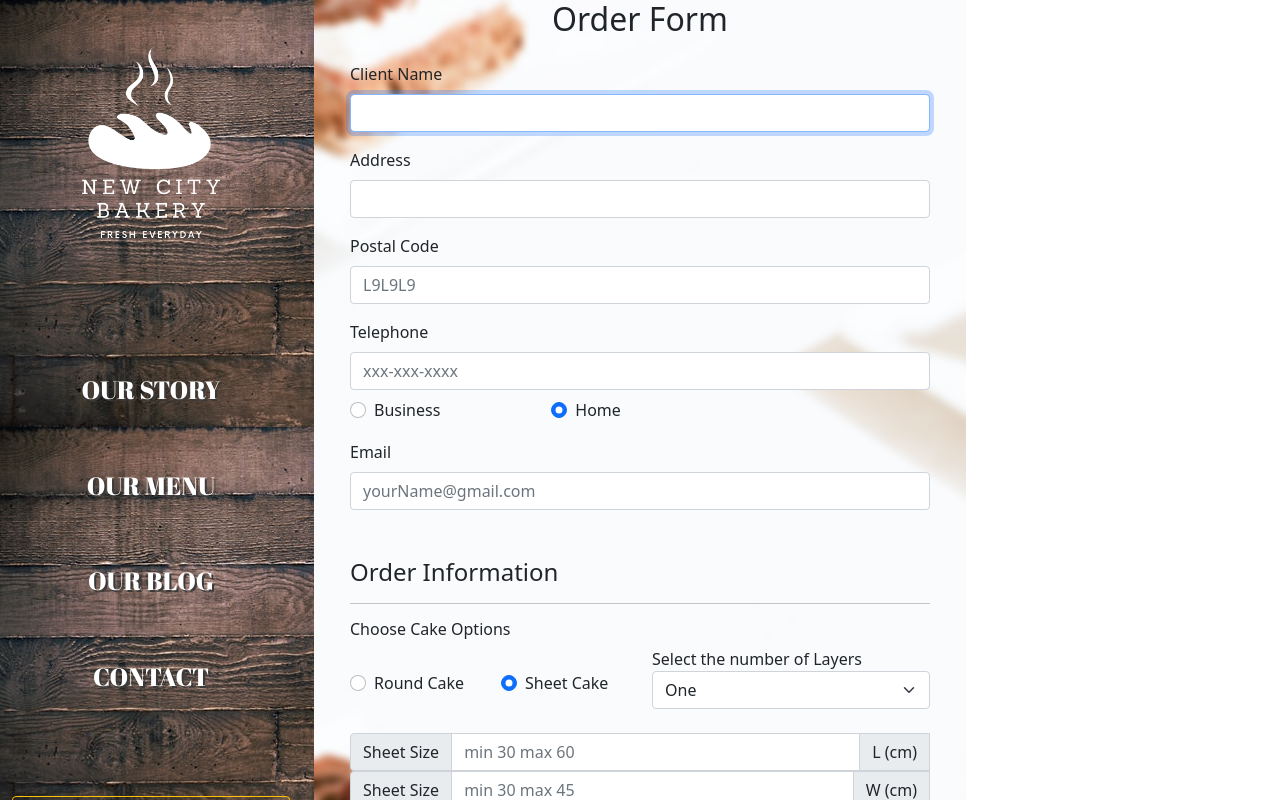
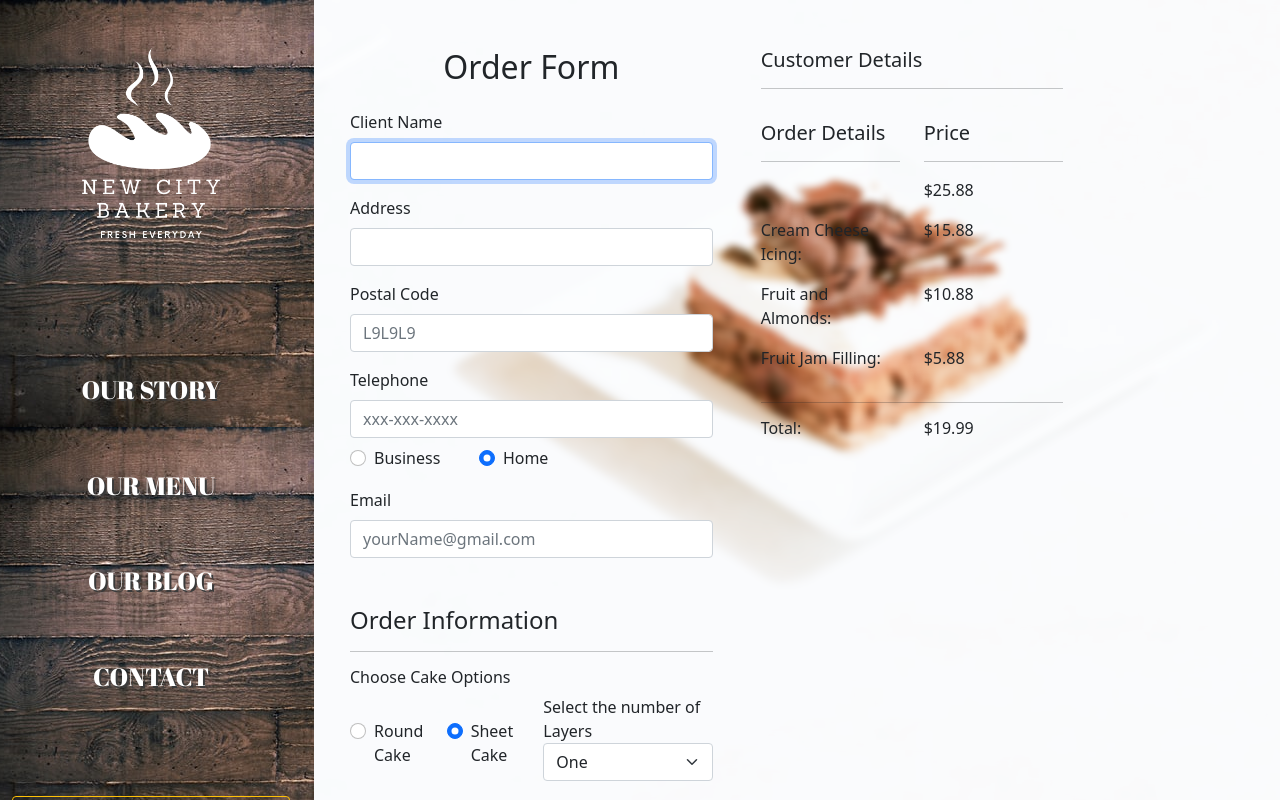
Before and after one commit to Lance-Gee/newCityBakeryReactPage, a React (Create React App) app: page / in a window 1280 px wide. Shown: the top 800 px of the page. Built offline with nearby package versions, Linux system fonts and the light colour scheme; a web font is replaced by a local one.

Commit message:
added component Order Detail and linked it up to all variables

```diff
--- a/src/App.css
+++ /dev/null
@@ -1,6 +0,0 @@
-.menuBack {
-  background-image: url(./images/menu_background.jpg);
-  object-fit: cover;
-  height: 100vh;
-  overflow: hidden;
-}
--- a/src/App.js
+++ b/src/App.js
@@ -1,4 +1,3 @@
-import "./App.css";
 import "bootstrap/dist/css/bootstrap.min.css";
 import SideMenu from "./components/SideMenu";
 import { Col, Row } from "react-bootstrap";
@@ -6,24 +5,27 @@ import background from "./images/menu_background.jpg";
 import background2 from "./images/pattern_bg.png";
 import OrderForm from "./components/OrderForm";
 import { CakeProvider } from "./components/CakeContext";
+import OrderDetail from "./components/OrderDetail";
 
 function App() {
   return (
     <div>
-      <Row>
+      <Row
+        style={{
+          backgroundImage: `url(${background2})`,
+        }}
+      >
         <Col md={3} style={{ backgroundImage: `url(${background})` }}>
           <SideMenu />
         </Col>
-        <Col
-          md={6}
-          style={{
-            backgroundImage: `url(${background2})`,
-          }}
-        >
-          <CakeProvider>
+        <CakeProvider>
+          <Col md={4}>
             <OrderForm />
-          </CakeProvider>
-        </Col>
+          </Col>
+          <Col md={3}>
+            <OrderDetail />
+          </Col>
+        </CakeProvider>
       </Row>
     </div>
   );
--- a/src/components/CakeContext.js
+++ b/src/components/CakeContext.js
@@ -12,6 +12,8 @@ export const CakeProvider = (props) => {
   const [postalCode, setPostalCode] = useState("");
   const [phone, setPhone] = useState("");
   const [email, setEmail] = useState("");
+  const [checkOption, setCheckOption] = useState("sheet");
+  const [cakeLayer, setCakeLayer] = useState(1);
 
   const [validName, setValidName] = useState(false);
   const [validAddress, setValidAddress] = useState(false);
@@ -34,6 +36,8 @@ export const CakeProvider = (props) => {
         postalCode: [postalCode, setPostalCode],
         phone: [phone, setPhone],
         email: [email, setEmail],
+        checkOption: [checkOption, setCheckOption],
+        cakeLayer: [cakeLayer, setCakeLayer],
         validName: [validName, setValidName],
         validAddress: [validAddress, setValidAddress],
         validPostal: [validPostal, setValidPostal],
--- /dev/null
+++ b/src/components/OrderDetail.js
@@ -0,0 +1,110 @@
+import React, { useContext, useState } from "react";
+import { Col, Row } from "react-bootstrap";
+import { CakeContext } from "./CakeContext";
+
+function OrderDetail() {
+  const {
+    validClientForm,
+    validSheetForm,
+    length,
+    width,
+    radius,
+    name,
+    address,
+    postalCode,
+    phone,
+    email,
+    checkOption,
+    cakeLayer,
+  } = useContext(CakeContext);
+
+  const [lengthValue, setLengthValue] = length;
+  const [widthValue, setWidthValue] = width;
+  const [radiusValue, setRadiusValue] = radius;
+  const [checkOptionValue, setCheckOptionValue] = checkOption;
+  const [nameValue, setNameValue] = name;
+  const [addressValue, setAddressValue] = address;
+  const [postalCodeValue, setPostalCodeValue] = postalCode;
+  const [phoneValue, setPhoneValue] = phone;
+  const [emailValue, setEmailValue] = email;
+  const [cakeLayerValue, setCakeLayerValue] = cakeLayer;
+
+  return (
+    <div>
+      <h5 className="mt-5">Customer Details</h5>
+      <hr />
+      <h6>{nameValue}</h6>
+      <h6>{addressValue}</h6>
+      <h6>{postalCodeValue}</h6>
+      <h6>{phoneValue}</h6>
+      <h6>{emailValue}</h6>
+      <Row>
+        <Col>
+          <h5 className="mt-3">Order Details</h5>
+          <hr />
+        </Col>
+        <Col>
+          <h5 className="mt-3">Price</h5>
+          <hr />
+        </Col>
+      </Row>
+      <Row>
+        <Col>
+          {lengthValue >= 34 &&
+            widthValue >= 34 &&
+            lengthValue <= 60 &&
+            widthValue <= 45 && (
+              <p>
+                {checkOptionValue} cake {lengthValue}cm x {widthValue}cm with{" "}
+                {cakeLayerValue} layers:
+              </p>
+            )}
+          {radiusValue >= 15 && radiusValue <= 30 && (
+            <p>
+              {checkOptionValue} cake {radiusValue}cm with {cakeLayerValue}{" "}
+              layers:
+            </p>
+          )}
+        </Col>
+        <Col>
+          <p>$25.88</p>
+        </Col>
+      </Row>
+      <Row>
+        <Col>
+          <p>Cream Cheese Icing:</p>
+        </Col>
+        <Col>
+          <p>$15.88</p>
+        </Col>
+      </Row>
+      <Row>
+        <Col>
+          <p>Fruit and Almonds:</p>
+        </Col>
+        <Col>
+          <p>$10.88</p>
+        </Col>
+      </Row>
+      <Row>
+        <Col>
+          <p>Fruit Jam Filling:</p>
+        </Col>
+        <Col>
+          <p>$5.88</p>
+        </Col>
+      </Row>
+      <hr />
+      <Row>
+        <Col>
+          <h6>Total:</h6>
+        </Col>
+        <Col>
+          <h6>$19.99</h6>
+        </Col>
+      </Row>
+    </div>
+  );
+}
+
+export default OrderDetail;
--- a/src/components/OrderForm.js
+++ b/src/components/OrderForm.js
@@ -1,4 +1,3 @@
-import "bootstrap/dist/css/bootstrap.min.css";
 import { Col, Container, Row } from "react-bootstrap";
 import classes from "./OrderForm.module.css";
 import { useState, useContext } from "react";
@@ -9,12 +8,23 @@ import { CakeContext } from "./CakeContext";
 
 // Create Validation JS file for just validation and use useContext to store data
 function OrderForm() {
-  const { validClientForm, validSheetForm } = useContext(CakeContext);
+  const {
+    validClientForm,
+    validSheetForm,
+    length,
+    width,
+    radius,
+    checkOption,
+    cakeLayer,
+  } = useContext(CakeContext);
 
   const [validClientFormValue, setValidClientFormValue] = validClientForm;
   const [validSheetFormValue, setValidSheetFormValue] = validSheetForm;
-
-  const [checkOption, setCheckOption] = useState("sheet");
+  const [lengthValue, setLengthValue] = length;
+  const [widthValue, setWidthValue] = width;
+  const [radiusValue, setRadiusValue] = radius;
+  const [checkOptionValue, setCheckOptionValue] = checkOption;
+  const [cakeLayerValue, setCakeLayerValue] = cakeLayer;
 
   const [cheese, setCheese] = useState(0);
   const [almond, setAlmond] = useState(0);
@@ -29,12 +39,15 @@ function OrderForm() {
   }
 
   const validateForm = () => {
-    console.log("yes you made it to the purchase button!");
+    console.log("Length: " + lengthValue);
+    console.log("Width: " + widthValue);
+    console.log("Radius: " + radiusValue);
+    console.log("Cheese: " + cheese);
+    console.log("Almond: " + almond);
+    console.log("Fruit: " + fruit);
   };
 
-  const [selectedOption, setSelectOption] = useState(
-    <SheetForm length={0} width={0} />
-  );
+  const [selectedOption, setSelectOption] = useState(<SheetForm />);
 
   function handleSubmit(e) {
     e.preventDefault();
@@ -42,7 +55,7 @@ function OrderForm() {
   }
 
   return (
-    <Container className={classes.orderFormDiv}>
+    <Container className={`mt-5 ${classes.orderFormDiv}`}>
       <ClientForm />
       <div className="mt-5">
         <form id="newBakeryForm" action="" onSubmit={handleSubmit}>
@@ -58,11 +71,14 @@ function OrderForm() {
                   name="cakeType"
                   id="round"
                   value="round"
-                  checked={checkOption === "round"}
+                  checked={checkOptionValue === "round"}
                   onChange={(e) => {
-                    setCheckOption(e.target.value);
+                    setCheckOptionValue(e.target.value);
                     setSelectOption(<RoundForm />);
                     setValidSheetFormValue(false);
+                    setRadiusValue(0);
+                    setLengthValue(0);
+                    setWidthValue(0);
                   }}
                 />
                 <label className="form-check-label" htmlFor="round">
@@ -78,11 +94,14 @@ function OrderForm() {
                   name="cakeType"
                   id="sheet"
                   value="sheet"
-                  checked={checkOption === "sheet"}
+                  checked={checkOptionValue === "sheet"}
                   onChange={(e) => {
-                    setCheckOption(e.target.value);
-                    setSelectOption(<SheetForm length={0} width={0} />);
+                    setCheckOptionValue(e.target.value);
+                    setSelectOption(<SheetForm />);
                     setValidSheetFormValue(false);
+                    setLengthValue(0);
+                    setWidthValue(0);
+                    setRadiusValue(0);
                   }}
                 />
                 <label className="form-check-label" htmlFor="sheet">
@@ -99,8 +118,11 @@ function OrderForm() {
                 className="form-select"
                 aria-label="cakeLayer"
                 name="cakeLayer"
+                onChange={(e) => {
+                  setCakeLayerValue(parseInt(e.target.value));
+                }}
               >
-                <option defaultValue={"1"}>One</option>
+                <option defaultValue={1}>One</option>
                 <option value="2">Two</option>
                 <option value="3">Three</option>
               </select>
@@ -113,10 +135,10 @@ function OrderForm() {
                 <input
                   className="form-check-input"
                   type="checkbox"
-                  value="5"
+                  value={cheese}
                   id="creamCheese"
                   name="creamCheese"
-                  onChange={(e) => setCheese(e.target.value)}
+                  onChange={(e) => (cheese === 0 ? setCheese(5) : setCheese(0))}
                 />
                 <label className="form-check-label" htmlFor="creamCheese">
                   Cream Cheese icing is an extra $5
@@ -129,7 +151,7 @@ function OrderForm() {
                   value={almond}
                   id="fruitAlmond"
                   name="fruitAlmond"
-                  onChange={(e) => setAlmond(7)}
+                  onChange={(e) => (almond === 0 ? setAlmond(7) : setAlmond(0))}
                 />
                 <label className="form-check-label" htmlFor="fruitAlmond">
                   Fruit and Almonds topping is an extra $7
@@ -139,10 +161,10 @@ function OrderForm() {
                 <input
                   className="form-check-input"
                   type="checkbox"
-                  value="4"
+                  value={fruit}
                   id="fruitJam"
                   name="fruitJam"
-                  onChange={(e) => setFruit(e.target.value)}
+                  onChange={(e) => (fruit === 0 ? setFruit(4) : setFruit(0))}
                 />
                 <label className="form-check-label" htmlFor="fruitJam">
                   Fruit jam filling between layers is an extra $4
```
